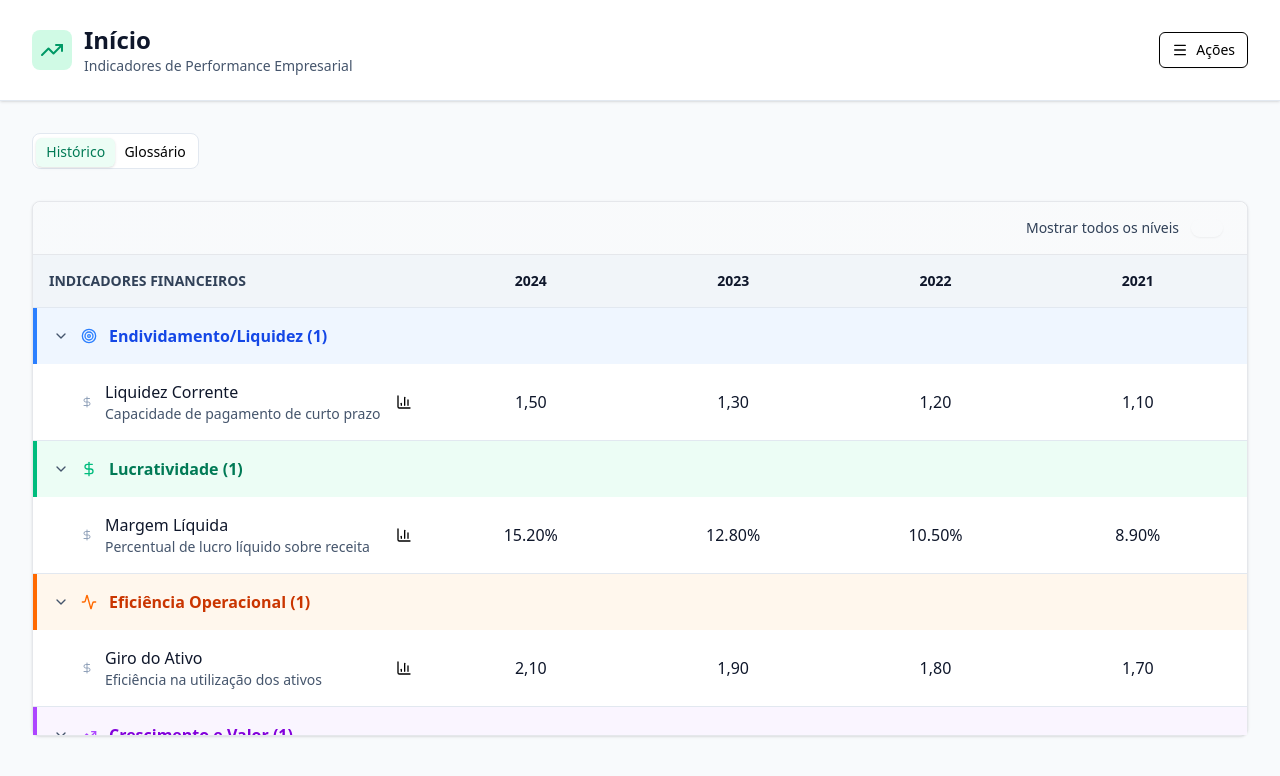
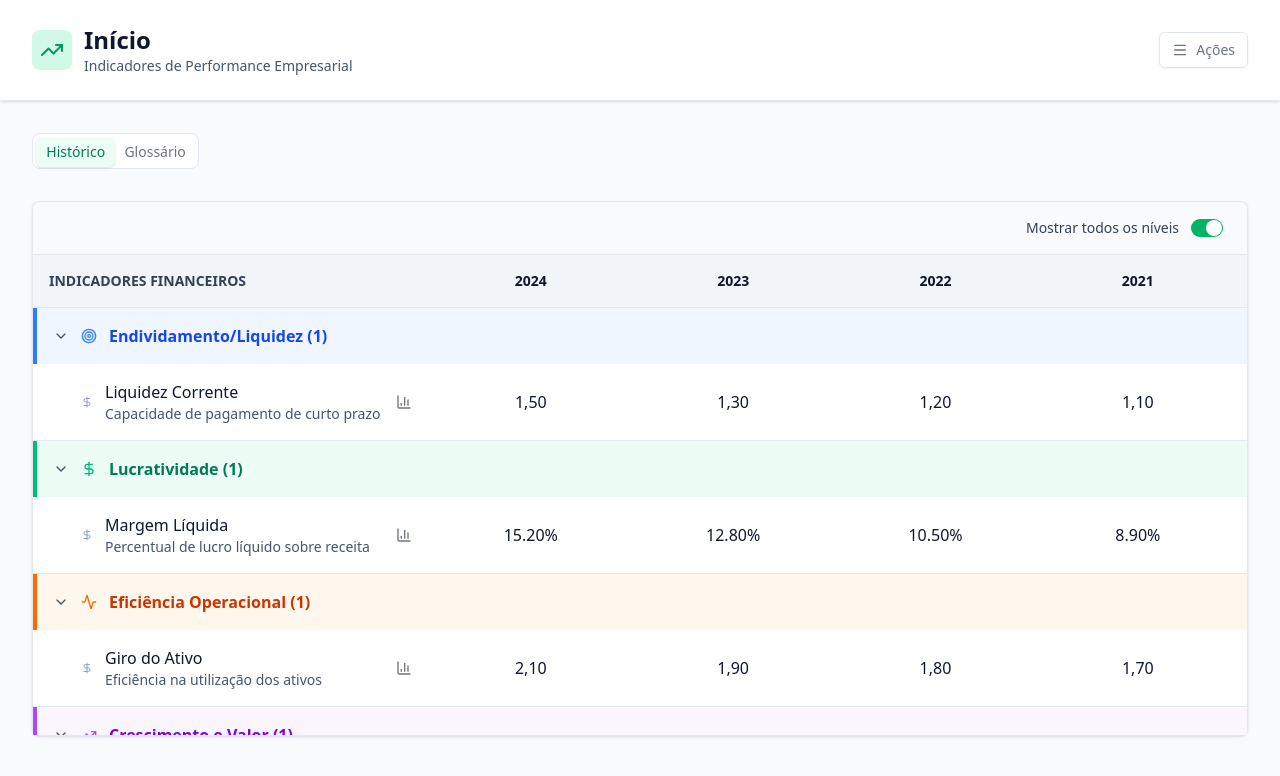
Before and after one commit to gessicaoliveira/performance-indicators, a Next.js app: page / in a window 1280 px wide. Shown: the top 776 px of the page. Built offline with nearby package versions, Linux system fonts and the light colour scheme.

Commit message:
fix: resolve ESLint errors and TypeScript issues for successful build

```diff
--- a/package.json
+++ b/package.json
@@ -6,7 +6,7 @@
     "dev": "next dev --turbopack",
     "build": "next build --turbopack",
     "start": "next start",
-    "lint": "eslint"
+    "lint": "next lint"
   },
   "dependencies": {
     "@radix-ui/react-dialog": "^1.1.15",
--- a/src/app/globals.css
+++ b/src/app/globals.css
@@ -1,2 +1,129 @@
 @import "tailwindcss";
 @import "tw-animate-css";
+
+@custom-variant dark (&:is(.dark *));
+
+:root {
+  /* Updated color palette for financial dashboard theme */
+  --background: oklch(1 0 0); /* #ffffff */
+  --foreground: oklch(0.556 0.014 264.052); /* #475569 */
+  --card: oklch(0.97 0.013 264.052); /* #f1f5f9 */
+  --card-foreground: oklch(0.556 0.016 264.052); /* #4b5563 */
+  --popover: oklch(1 0 0); /* #ffffff */
+  --popover-foreground: oklch(0.556 0.014 264.052); /* #475569 */
+  --primary: oklch(0.646 0.222 162.48); /* #059669 emerald-600 */
+  --primary-foreground: oklch(1 0 0); /* #ffffff */
+  --secondary: oklch(0.696 0.17 70.08); /* #f97316 orange-500 */
+  --secondary-foreground: oklch(1 0 0); /* #ffffff */
+  --muted: oklch(0.97 0.013 264.052); /* #f1f5f9 */
+  --muted-foreground: oklch(0.556 0.016 264.052); /* #4b5563 */
+  --accent: oklch(0.696 0.17 162.48); /* #10b981 emerald-500 */
+  --accent-foreground: oklch(1 0 0); /* #ffffff */
+  --destructive: oklch(0.577 0.245 27.325); /* #dc2626 */
+  --destructive-foreground: oklch(1 0 0); /* #ffffff */
+  --border: oklch(0.922 0.013 264.052); /* #e5e7eb */
+  --input: oklch(0.97 0.013 264.052); /* #f1f5f9 */
+  --ring: oklch(0.646 0.222 162.48); /* #059669 */
+  --chart-1: oklch(0.769 0.188 162.48); /* #6ee7b7 */
+  --chart-2: oklch(0.696 0.17 162.48); /* #34d399 */
+  --chart-3: oklch(0.646 0.222 162.48); /* #10b981 */
+  --chart-4: oklch(0.577 0.245 162.48); /* #059669 */
+  --chart-5: oklch(0.508 0.268 162.48); /* #047857 */
+  --radius: 0.5rem;
+  --sidebar: oklch(0.97 0.013 264.052); /* #f1f5f9 */
+  --sidebar-foreground: oklch(0.556 0.016 264.052); /* #4b5563 */
+  --sidebar-primary: oklch(1 0 0); /* #ffffff */
+  --sidebar-primary-foreground: oklch(0.556 0.014 264.052); /* #475569 */
+  --sidebar-accent: oklch(0.696 0.17 162.48); /* #10b981 */
+  --sidebar-accent-foreground: oklch(1 0 0); /* #ffffff */
+  --sidebar-border: oklch(0.922 0.013 264.052); /* #e5e7eb */
+  --sidebar-ring: oklch(0.646 0.222 162.48); /* #059669 */
+}
+
+.dark {
+  --background: oklch(0.145 0 0);
+  --foreground: oklch(0.985 0 0);
+  --card: oklch(0.145 0 0);
+  --card-foreground: oklch(0.985 0 0);
+  --popover: oklch(0.145 0 0);
+  --popover-foreground: oklch(0.985 0 0);
+  --primary: oklch(0.985 0 0);
+  --primary-foreground: oklch(0.205 0 0);
+  --secondary: oklch(0.269 0 0);
+  --secondary-foreground: oklch(0.985 0 0);
+  --muted: oklch(0.269 0 0);
+  --muted-foreground: oklch(0.708 0 0);
+  --accent: oklch(0.269 0 0);
+  --accent-foreground: oklch(0.985 0 0);
+  --destructive: oklch(0.396 0.141 25.723);
+  --destructive-foreground: oklch(0.637 0.237 25.331);
+  --border: oklch(0.269 0 0);
+  --input: oklch(0.269 0 0);
+  --ring: oklch(0.439 0 0);
+  --chart-1: oklch(0.488 0.243 264.376);
+  --chart-2: oklch(0.696 0.17 162.48);
+  --chart-3: oklch(0.769 0.188 70.08);
+  --chart-4: oklch(0.627 0.265 303.9);
+  --chart-5: oklch(0.645 0.246 16.439);
+  --sidebar: oklch(0.205 0 0);
+  --sidebar-foreground: oklch(0.985 0 0);
+  --sidebar-primary: oklch(0.488 0.243 264.376);
+  --sidebar-primary-foreground: oklch(0.985 0 0);
+  --sidebar-accent: oklch(0.269 0 0);
+  --sidebar-accent-foreground: oklch(0.985 0 0);
+  --sidebar-border: oklch(0.269 0 0);
+  --sidebar-ring: oklch(0.439 0 0);
+}
+
+@theme inline {
+  /* Updated font variables to use system fonts instead of custom fonts */
+  --font-sans: ui-sans-serif, system-ui, sans-serif, "Apple Color Emoji",
+    "Segoe UI Emoji", "Segoe UI Symbol", "Noto Color Emoji";
+  --font-mono: ui-monospace, SFMono-Regular, "SF Mono", Consolas,
+    "Liberation Mono", Menlo, monospace;
+  --color-background: var(--background);
+  --color-foreground: var(--foreground);
+  --color-card: var(--card);
+  --color-card-foreground: var(--card-foreground);
+  --color-popover: var(--popover);
+  --color-popover-foreground: var(--popover-foreground);
+  --color-primary: var(--primary);
+  --color-primary-foreground: var(--primary-foreground);
+  --color-secondary: var(--secondary);
+  --color-secondary-foreground: var(--secondary-foreground);
+  --color-muted: var(--muted);
+  --color-muted-foreground: var(--muted-foreground);
+  --color-accent: var(--accent);
+  --color-accent-foreground: var(--accent-foreground);
+  --color-destructive: var(--destructive);
+  --color-destructive-foreground: var(--destructive-foreground);
+  --color-border: var(--border);
+  --color-input: var(--input);
+  --color-ring: var(--ring);
+  --color-chart-1: var(--chart-1);
+  --color-chart-2: var(--chart-2);
+  --color-chart-3: var(--chart-3);
+  --color-chart-4: var(--chart-4);
+  --color-chart-5: var(--chart-5);
+  --radius-sm: calc(var(--radius) - 4px);
+  --radius-md: calc(var(--radius) - 2px);
+  --radius-lg: var(--radius);
+  --radius-xl: calc(var(--radius) + 4px);
+  --color-sidebar: var(--sidebar);
+  --color-sidebar-foreground: var(--sidebar-foreground);
+  --color-sidebar-primary: var(--sidebar-primary);
+  --color-sidebar-primary-foreground: var(--sidebar-primary-foreground);
+  --color-sidebar-accent: var(--sidebar-accent);
+  --color-sidebar-accent-foreground: var(--sidebar-accent-foreground);
+  --color-sidebar-border: var(--sidebar-border);
+  --color-sidebar-ring: var(--sidebar-ring);
+}
+
+@layer base {
+  * {
+    @apply border-border outline-ring/50;
+  }
+  body {
+    @apply bg-background text-foreground;
+  }
+}
--- a/src/components/card-glossary-editable.tsx
+++ b/src/components/card-glossary-editable.tsx
@@ -28,10 +28,10 @@
 export type TableMeta = {
   updateData: (rowIndex: number, columnId: string, value: string) => void;
   isEditMode: boolean;
-  dreOptions?: any[];
-  dfcOptions?: any[];
-  ncgOptions?: any[];
-  launchOptions?: any[];
+  dreOptions?: OptionType[];
+  dfcOptions?: OptionType[];
+  ncgOptions?: OptionType[];
+  launchOptions?: OptionType[];
 };
 
 interface CardGlossaryEditableProps {
--- a/src/components/chart-modal.tsx
+++ b/src/components/chart-modal.tsx
@@ -7,7 +7,7 @@
 } from "@/components/ui/dialog";
 import { Button } from "@/components/ui/button";
 import { Badge } from "@/components/ui/badge";
-import { BarChart3, LineChart, X } from "lucide-react";
+import { BarChart3, LineChart } from "lucide-react";
 import {
   BarChart,
   Bar,
--- a/src/components/glossary-table.tsx
+++ b/src/components/glossary-table.tsx
@@ -1,4 +1,10 @@
-import React, { useState, useEffect, useCallback, useRef } from "react";
+import React, {
+  useState,
+  useEffect,
+  useCallback,
+  useRef,
+  useMemo,
+} from "react";
 import { FiChevronUp, FiChevronDown } from "react-icons/fi";
 import { DndProvider, useDrag, useDrop } from "react-dnd";
 import { HTML5Backend } from "react-dnd-html5-backend";
@@ -62,8 +68,6 @@
 interface GlossaryTableProps {
   data: GlossaryItem[];
   searchValue?: string;
-  globalFilter?: string;
-  groupId?: string | string[] | undefined;
   isEditMode?: boolean;
   setIsEditMode?: (editMode: boolean) => void;
   onDataChange?: (data: GlossaryItem[]) => void;
@@ -178,8 +182,6 @@
 const GlossaryTable: React.FC<GlossaryTableProps> = ({
   data = [],
   searchValue = "",
-  globalFilter = "",
-  groupId,
   isEditMode = false,
   setIsEditMode,
   onDataChange,
@@ -194,10 +196,10 @@
     [key: number]: GlossaryItem[];
   }>({});
 
-  const [dreOptions] = useState<GroupedOption[]>([]);
-  const [dfcOptions] = useState<GroupedOption[]>([]);
-  const [ncgOptions] = useState<GroupedOption[]>([]);
-  const [launchOptions] = useState<GroupedOption[]>([]);
+  const dreOptions: GroupedOption[] = [];
+  const dfcOptions: GroupedOption[] = [];
+  const ncgOptions: GroupedOption[] = [];
+  const launchOptions: GroupedOption[] = [];
 
   const groupDataByFatherIndicator = useCallback((data: GlossaryItem[]) => {
     const grouped: { [key: number]: GlossaryItem[] } = {};
@@ -261,8 +263,19 @@
     [isEditMode, originalData]
   );
 
+  const filteredData = useMemo(() => {
+    if (!searchValue) return data;
+
+    return data.filter(
+      (item) =>
+        item.indicator.toLowerCase().includes(searchValue.toLowerCase()) ||
+        item.description.toLowerCase().includes(searchValue.toLowerCase()) ||
+        item.formula.toLowerCase().includes(searchValue.toLowerCase())
+    );
+  }, [data, searchValue]);
+
   useEffect(() => {
-    const newData = JSON.parse(JSON.stringify(data));
+    const newData = JSON.parse(JSON.stringify(filteredData));
     setTableData(newData);
 
     const grouped = groupDataByFatherIndicator(newData);
@@ -277,7 +290,7 @@
     if (!isEditMode) {
       setOriginalData(JSON.parse(JSON.stringify(newData)));
     }
-  }, [data, isEditMode, groupDataByFatherIndicator]);
+  }, [filteredData, isEditMode, groupDataByFatherIndicator]);
 
   const handleGlossaryChange = useCallback(
     (rowIndex: number, columnId: string, value: string) => {
@@ -346,7 +359,7 @@
       }
       setIsEditMode?.(false);
       setHasChanges(false);
-    } catch (error: any) {
+    } catch (error) {
       console.error("Erro ao atualizar os indicadores:", error);
       toast.error("Erro ao salvar alterações");
     } finally {
@@ -525,8 +538,9 @@
                 ) : (
                   <tr>
                     <td colSpan={4} className="h-24 text-center">
-                      Nenhum resultado encontrado - Clique no menu para
-                      cadastrar um indicador.
+                      {searchValue
+                        ? "Nenhum resultado encontrado para sua busca."
+                        : "Nenhum indicador encontrado - Clique no menu para cadastrar um indicador."}
                     </td>
                   </tr>
                 )}
```
